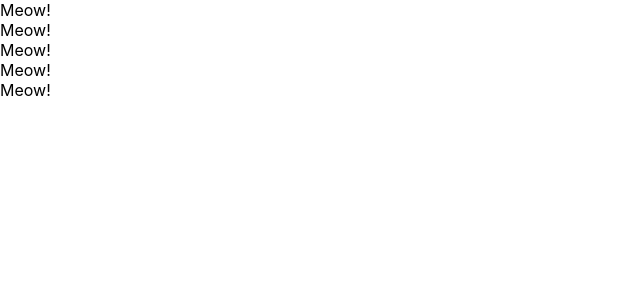
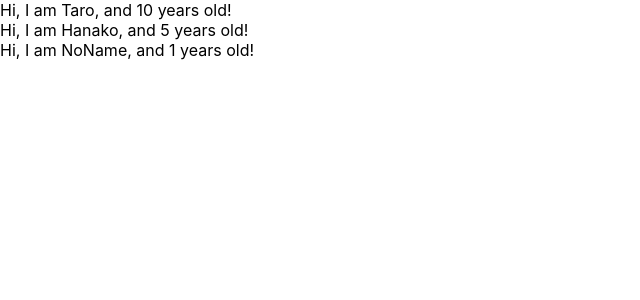
Before and after one commit to creativeof/react-redux-crud-application, a React (Create React App) app: page / in a window 1280 px wide. Shown: the top 300 px of the page, without its empty margins (0-640 px from the left). Built offline with nearby package versions, Linux system fonts and the light colour scheme.

Commit message:
learn props

```diff
--- a/src/App.js
+++ b/src/App.js
@@ -1,33 +1,34 @@
-import React, { Component } from 'react';
+import React from 'react';
+import PropTypes from 'prop-types';
 
-// Class Component
-// class App extends Component {
-//   render() {
-//     return (
-//       <React.Fragment>
-//         <label htmlFor="bar">bar</label>
-//         <input type="text" onChange={() => {console.log("I am changed!")}} />
-//       </React.Fragment>
-//     )
-//   }
-// }
-
-
-// Functional Component
 const App = () => {
+  const profiles = [
+    { name: "Taro", age: 10 },
+    { name: "Hanako", age: 5 },
+    { name: "NoName" }
+  ]
   return (
     <div>
-      <Cat />
-      <Cat />
-      <Cat />
-      <Cat />
-      <Cat />
+      {
+        profiles.map((profile, index) => {
+          return <User name={profile.name} age={profile.age} key={index} />
+        })
+      }
     </div>
   )
 }
 
-const Cat = () => {
-  return <div>Meow!</div>
+const User = (props) => {
+  return <div>Hi, I am {props.name}, and {props.age} years old! </div>
+}
+
+User.defaultProps = {
+  age: 1
+}
+
+User.propTypes ={
+  name: PropTypes.string,
+  age: PropTypes.number.isRequired
 }
 
 export default App;
```
